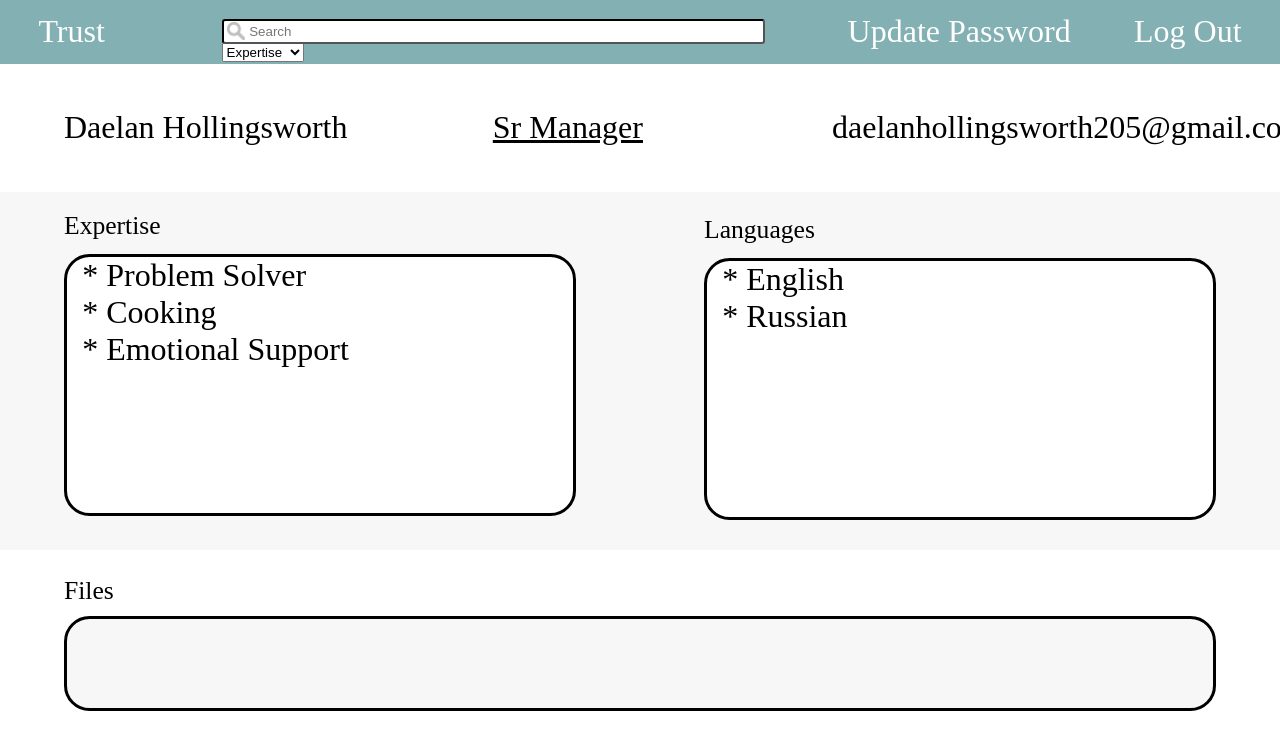
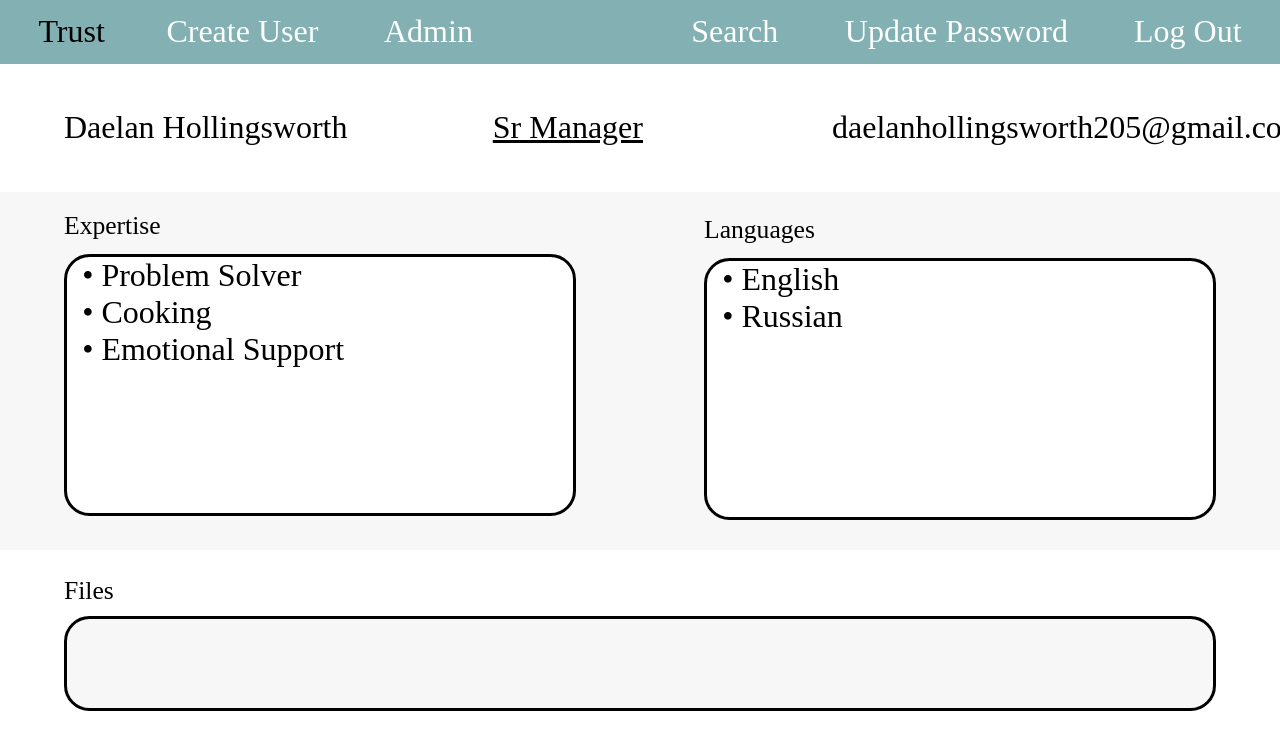
Before and after one commit to Randy-T22/Capstone-Project, a Django app: page / in a window 1280 px wide. Shown: the top 743 px of the page. Run offline with Django 3.2, Linux system fonts and the light colour scheme; a user stored in the database is signed in; data comes from the database, SQL or seed files in the repository.

Commit message:
* Added fields for user options in navbar

```diff
--- a/TrustApp/static/index.css
+++ b/TrustApp/static/index.css
@@ -14,38 +14,16 @@ body {
   background-size: auto;
   height: 5vw;
 }
-.title {
+.indexLink {
   margin-top: 1%;
   position: fixed;
   font-size: 2.5vw;
   text-decoration: none;
   margin-left: 3vw;
-  color: white;
+  color: black;
 }
-.searchbar {
-  margin-top: 1.5%;
-  padding-left: 2%;
-  position: fixed;
-  margin-left: 17%;
-  height: 1.5vw;
-  width: 40vw;
-  border-radius: 0.25vw;
-  border-color: black;
-}
-.searchImg {
-  height: 1.4vw;
-  margin-top: 1.75%;
-  margin-left: 17.45%;
-  position: fixed;
-  z-index: 2;
-  color: grey;
-}
-.searchType {
-  margin-left: 17%;
-  margin-top: 3.35%;
-}
-.update {
-  margin-left: 42.5%;
+.createUserLink {
+  margin-left: 13%;
   position: fixed;
   margin-top: 1%;
   font-size: 2.5vw;
@@ -54,7 +32,37 @@ body {
   padding-right: 3vw;
   color: white;
 }
-.logout {
+.adminLink {
+  margin-left: 30%;
+  position: fixed;
+  margin-top: 1%;
+  font-size: 2.5vw;
+  text-decoration: none;
+  border: none;
+  padding-right: 3vw;
+  color: white;
+}
+.searchLink {
+  margin-left: 54%;
+  position: fixed;
+  margin-top: 1%;
+  font-size: 2.5vw;
+  text-decoration: none;
+  border: none;
+  padding-right: 3vw;
+  color: white;
+}
+.updatePasswordLink {
+  margin-left: 66%;
+  position: fixed;
+  margin-top: 1%;
+  font-size: 2.5vw;
+  text-decoration: none;
+  border: none;
+  padding-right: 3vw;
+  color: white;
+}
+.logoutLink {
   margin-left: 60%;
   margin-top: 1%;
   float: right;
--- a/TrustApp/templates/index.html
+++ b/TrustApp/templates/index.html
@@ -8,25 +8,12 @@
     <link href="static/index.css" rel="stylesheet" type="text/css" />
   </head>
   <nav class="navbar">
-    <a class="title" href="">Trust</a>
-    <img class="searchbar-img">
-      <img class="searchImg" src="static/images/search.png" />
-      <input
-        type="text"
-        class="searchbar"
-        placeholder="Search"
-        aria-label="Search"
-      />
-      <select name="Dropdown" class="searchType">
-        <option value="1">Expertise</option>
-        <option value="2">Language</option>
-        <option value="3">Title</option>
-        <option value="4">Files</option>
-        <option value="5">Name</option>
-        <option value="6">Email</option>
-      </select>
-      <a class="update" href="{% url "password" %}">Update Password</a>
-      <a class="logout" href="{% url "logout" %}">Log Out</a>
+    <a class="indexLink" href="">Trust</a>
+    <a class="createUserLink" href="{% url "createUser" %}">Create User</a>
+    <a class="adminLink" href="{% url "admin:index" %}">Admin</a>
+    <a class="searchLink" href-"{% url "search" %}"> Search</a>
+    <a class="updatePasswordLink" href="{% url "password" %}">Update Password</a>
+    <a class="logoutLink" href="{% url "logout" %}">Log Out</a>
   </nav>
   <div class="bioBox">
     <div class="name"><p>{{request.user.first_name}} {{request.user.last_name}}</p></div>
@@ -39,14 +26,14 @@
     <div class="expertiseBox">
       <p class="skill">
         {%for e in request.user.profile.expertise.all%}
-          * {{e}} <br>
+        • {{e}} <br>
         {%endfor%}</p>
     </div>
     <p class="languageTitle">Languages</p>
     <div class="languagesBox">
       <p class="skill">
         {%for e in request.user.profile.language.all%}
-          * {{e}} <br>
+        • {{e}} <br>
         {%endfor%}</p></p>
     </div>
   </div>
@@ -55,7 +42,7 @@
   <div class="filesBox">
     <p class="file">
       {%for e in request.user.profile.files.all%}
-          * <a href="{{e.Url}}" class="fileLink">{{e.fileName}}</a> <br>
+      • <a href="{{e.Url}}" class="fileLink">{{e.fileName}}</a> <br>
       {%endfor%}</p></p>
   </div>
 </div>
```
